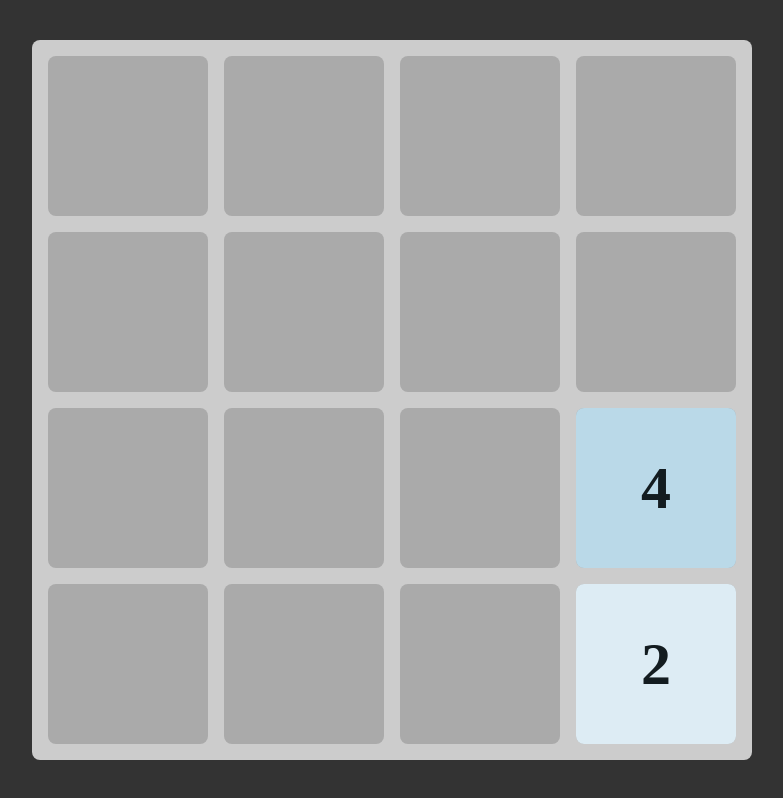
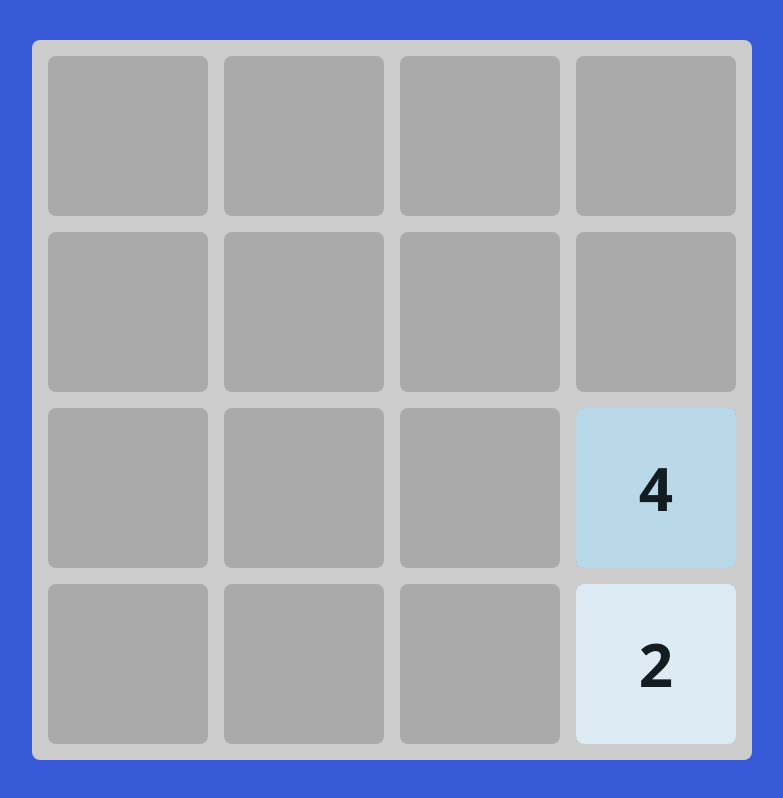
Before and after one commit to Kurumi30/2048-game, a website built with Vite: page index.html in a window 1280 px wide. Shown: the whole page, without its empty margins (248-1031 px from the left). Built offline with nearby package versions, Linux system fonts and the light colour scheme.

Commit message:
Update font and background color in style.css

```diff
--- a/style.css
+++ b/style.css
@@ -7,6 +7,7 @@
 html,
 body {
   overscroll-behavior-y: contain;
+  font-family: 'Segoe UI', Tahoma, Geneva, Verdana, sans-serif;
 }
 
 body,
@@ -17,7 +18,7 @@ body,
 }
 
 body {
-  background-color: #333;
+  background-color: #385ad8;
   display: flex;
   height: 100vh;
   margin: 0;
@@ -48,7 +49,6 @@ body {
   position: absolute;
   width: var(--cell-size);
   height: var(--cell-size);
-  background-color: red;
   top: calc(var(--y) * (var(--cell-size) + var(--cell-gap)) + var(--cell-gap));
   left: calc(var(--x) * (var(--cell-size) + var(--cell-gap)) + var(--cell-gap));
   font-weight: bold;
```
